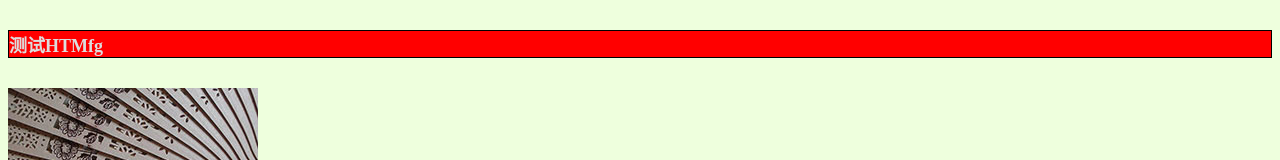
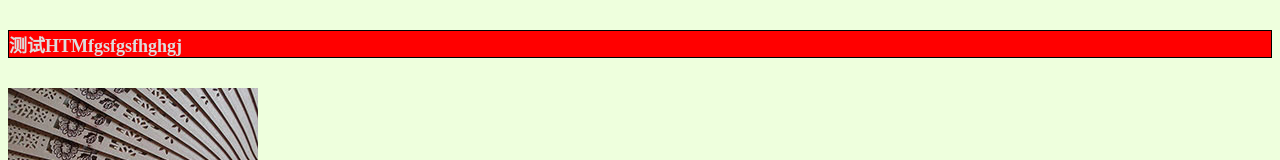
Before and after one commit to zhouxiaoru/git-demo, a website: page src/index.html in a window 1280 px wide. Shown: the top 160 px of the page. Drawn offline with nearby package versions, Linux system fonts and the light colour scheme; files that its build step writes are made by us from their sources.

Commit message:
修改text

```diff
--- a/src/index.html
+++ b/src/index.html
@@ -7,7 +7,7 @@
 </head>
 
 <body>
-  <h5>测试HTMfg</h5>
+  <h5>测试HTMfgsfgsfhghgj</h5>
   <img src="image/1.jpg" alt="">
   <script src="scripts/all.js"></script>
 
```
